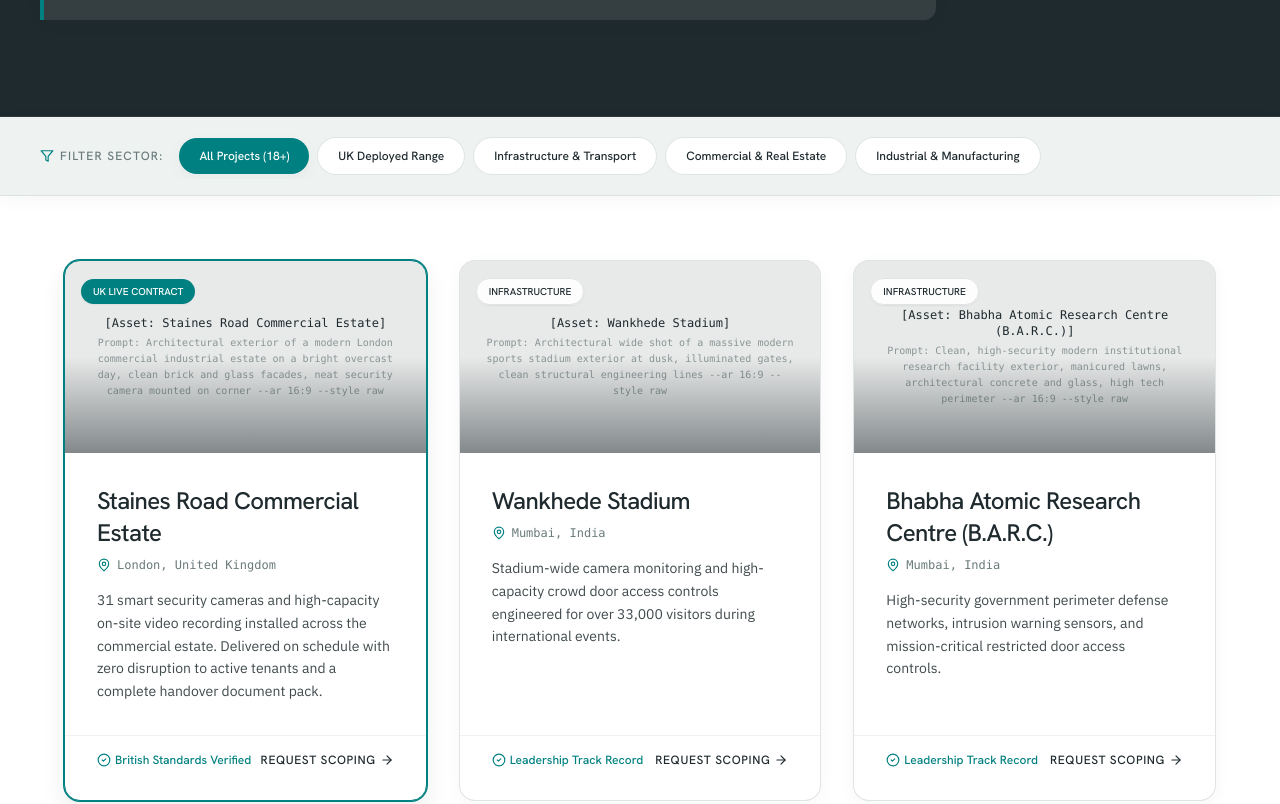
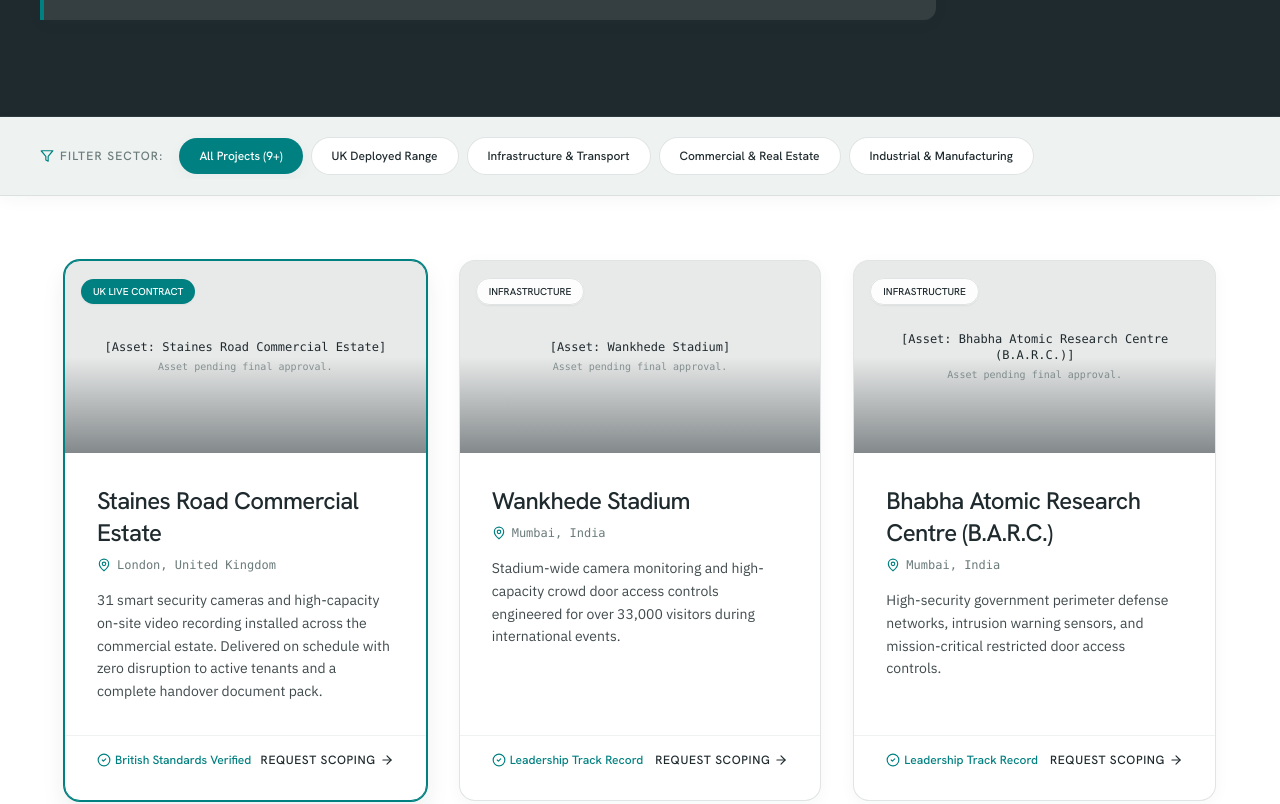
Before and after one commit to ashok-1986/drievu-web, a Next.js app: page /track-record in a window 1280 px wide. Shown: the part 660-1464 px from the top of the page. Built offline with nearby package versions, Linux system fonts and the light colour scheme.

Commit message:
fix: address linter issues regarding prompt placeholders and project counts

```diff
--- a/src/app/sectors/page.tsx
+++ b/src/app/sectors/page.tsx
@@ -231,13 +231,13 @@
                   <div className="w-full h-[380px] md:h-[440px] bg-brand-slate/10 rounded-2xl relative overflow-hidden border border-brand-grey/20 shadow-soft flex items-center justify-center" data-reveal="curtain">
                     <div className="absolute inset-0 bg-gradient-to-t from-brand-slate/40 via-transparent to-transparent z-10" />
 
-                    {/* Embedded Antigravity AI Image Prompt Reference */}
+                    {/* Image Asset Placeholder */}
                     <div className="text-center font-mono text-xs text-brand-grey p-8 max-w-sm relative z-20 select-none">
                       <span className="font-medium text-brand-slate block text-sm mb-2">
                         [Sector Asset: {sec.title}]
                       </span>
                       <span className="opacity-80 block leading-relaxed text-[11px]">
-                        Antigravity Prompt: {sec.imagePrompt}
+                        Asset pending final approval.
                       </span>
                     </div>
                   </div>
--- a/src/app/track-record/page.tsx
+++ b/src/app/track-record/page.tsx
@@ -106,7 +106,7 @@
   );
 
   const filterTabs: { id: SectorFilter; label: string }[] = [
-    { id: "ALL", label: "All Projects (18+)" },
+    { id: "ALL", label: "All Projects (9+)" },
     { id: "UK_LIVE", label: "UK Deployed Range" },
     { id: "INFRASTRUCTURE", label: "Infrastructure & Transport" },
     { id: "COMMERCIAL", label: "Commercial & Real Estate" },
@@ -213,11 +213,11 @@
                       </span>
                     </div>
 
-                    {/* ANTIGRAVITY AI PROMPT INSTRUCTION BANNER */}
+                    {/* Image Asset Placeholder */}
                     <div className="w-full h-full flex items-center justify-center text-xs font-mono text-brand-grey p-6 text-center select-none">
                       <div>
                         <span className="font-medium text-brand-slate block mb-1">[Asset: {project.name}]</span>
-                        <span className="text-[10px] opacity-75 block line-clamp-2">Prompt: {project.imagePrompt}</span>
+                        <span className="text-[10px] opacity-75 block line-clamp-2">Asset pending final approval.</span>
                       </div>
                     </div>
                   </div>
```
